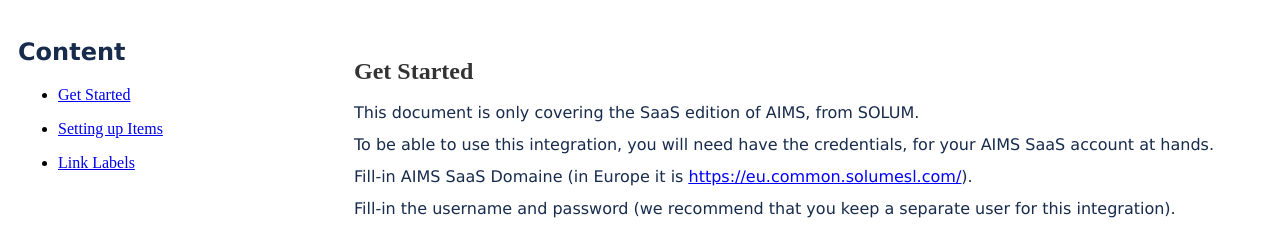
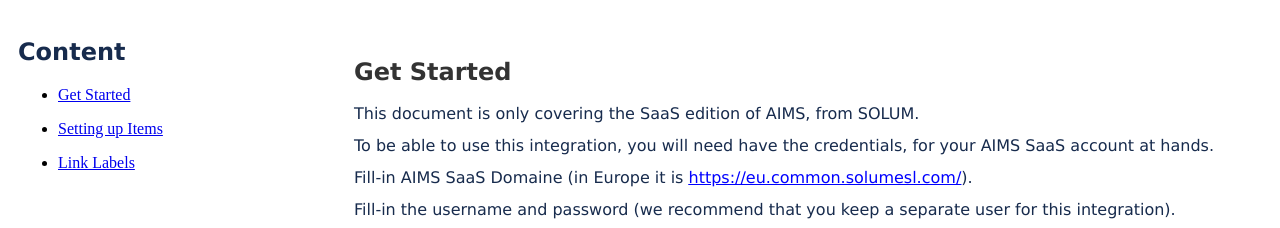
Before and after one commit to aalund/RTSAIMESL, a plain HTML site: page index.html in a window 1280 px wide. Shown: the top 228 px of the page. Drawn offline with Linux system fonts and the light colour scheme.

Commit message:
Update index.html

```diff
--- a/index.html
+++ b/index.html
@@ -38,7 +38,7 @@
             </ul>
         </div>
         <div class="content">
-            <h2 id="chapter1" style=font-family:'verdana'">Get Started</h2>
+            <h2 id="chapter1" style="font-family:'verdana'">Get Started</h2>
 <p style="background-color:#ffffff;line-height:1;margin-bottom:0px;margin-top:0px;"><span style="color:#172b4d;font-family:'verdana';font-size:16px;"><span style="font-family:verdana">This document is only covering the SaaS edition of AIMS, from SOLUM.</span></span></p><p>
 <p style="background-color:#ffffff;line-height:1;margin-bottom:10.67px;margin-top:0px;"><span style="color:#172b4d;font-family:'verdana';font-size:16px;"><span style="font-family:verdana">To be able to use this integration, you will need have the credentials, for your AIMS SaaS account at hands.</span></span></p><p>
 <p style="background-color:#ffffff;line-height:1;margin-bottom:10.67px;margin-top:0px;"><span style="color:#172b4d;font-family:'verdana';font-size:16px;"><span style="font-family:verdana">Fill-in AIMS SaaS Domaine (in Europe it is </span></span><a target="_blank" rel="noopener noreferrer" href="https://eu.common.solumesl.com/"><span style="color:#0000ff;font-family:'verdana';font-size:16px;"><span style="font-family:verdana"><u>https://eu.common.solumesl.com/</u></span></span></a><span style="color:#172b4d;font-family:'verdana';font-size:16px;"><span style="font-family:verdana">).</span></span></p><p>
```
